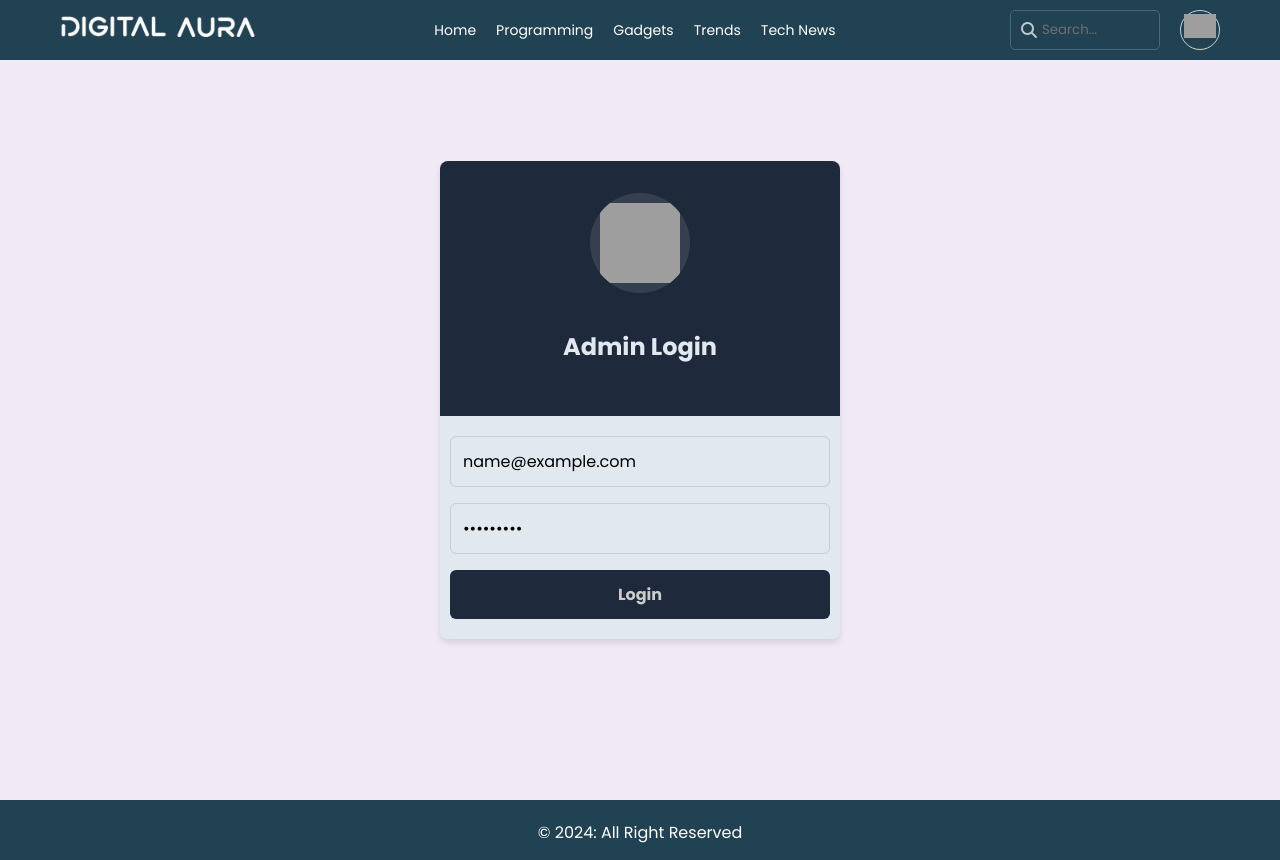
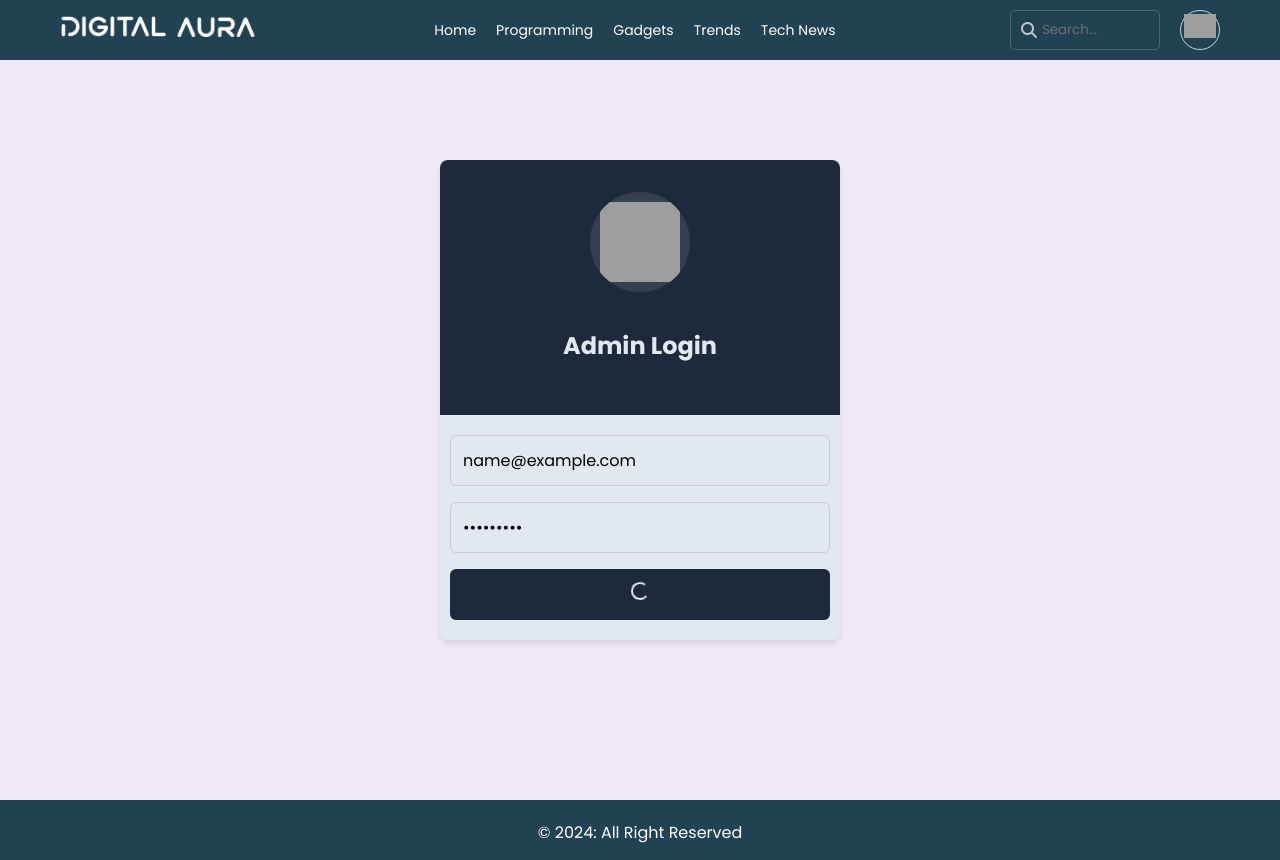
Before and after one commit to Jazab1232/digital-aura, a React (Vite) app: page /login in a window 1280 px wide. Both pictures are taken after typing "name@example.com", "Sample123" into the empty fields and a click on the button "Login". Built offline with nearby package versions, Linux system fonts and the light colour scheme; no server answers; the database is empty; grey boxes are pictures that could not be loaded.

Commit message:
add loader

```diff
--- a/package.json
+++ b/package.json
@@ -14,7 +14,8 @@
     "firebase": "^10.13.1",
     "react": "^18.3.1",
     "react-dom": "^18.3.1",
-    "react-router-dom": "^6.26.2"
+    "react-router-dom": "^6.26.2",
+    "react-spinners": "^0.14.1"
   },
   "devDependencies": {
     "@eslint/js": "^9.9.0",
--- a/src/components/CreateBlog.jsx
+++ b/src/components/CreateBlog.jsx
@@ -6,8 +6,11 @@ import { firestore, storage } from './config/config';
 import { doc, getDoc, setDoc } from 'firebase/firestore';
 import { getDownloadURL, ref, uploadBytesResumable } from 'firebase/storage';
 import { useNavigate, useOutletContext } from 'react-router-dom';
+import ClipLoader from "react-spinners/ClipLoader";
+
 
 export default function App() {
+    const [loading, setLoading] = useState(false);
     const [content, setContent] = useState('');
     const [image, setImage] = useState(null); // Ensure it's initialized as an array
     const [url, setUrl] = useState("");
@@ -39,7 +42,7 @@ export default function App() {
 
     const handleSave = async () => {
         if (!image) return;
-
+        setLoading(true);
         const storageRef = ref(storage, `images/${image.name}`);
         const uploadTask = uploadBytesResumable(storageRef, image);
         uploadTask.on(
@@ -52,6 +55,7 @@ export default function App() {
             },
             (error) => {
                 console.error("Upload error:", error);
+                setLoading(false);
             },
             async () => {
                 const downloadURL = await getDownloadURL(uploadTask.snapshot.ref);
@@ -66,8 +70,8 @@ export default function App() {
                     imageUrl: downloadURL,
                 };
 
-                const updatedBlogData = [...blogData, newBlog]; // Create a new array with the new blog
-                setBlogData(updatedBlogData); // Update the blogData state
+                const updatedBlogData = [...blogData, newBlog];
+                setBlogData(updatedBlogData);
 
                 try {
                     await setDoc(doc(firestore, "blogData", 'blogData'), { blogData: updatedBlogData });
@@ -75,6 +79,8 @@ export default function App() {
                 } catch (error) {
                     console.error('Error saving blog data:', error);
                     alert('Failed to save blog data');
+                } finally {
+                    setLoading(false);
                 }
             }
         );
@@ -153,8 +159,12 @@ export default function App() {
                 onEditorChange={(newContent) => setContent(newContent)}
             />
 
-            <button onClick={handleSave} className='saveBtn'>
-                Save Content
+            <button onClick={handleSave} className='saveBtn' disabled={loading}>
+                {loading ? (
+                    <ClipLoader color="#ffffff" loading={loading} size={20} />
+                ) : (
+                    "Save Content"
+                )}
             </button>
 
             <div style={{ marginTop: '20px' }}>
--- a/src/components/Home.jsx
+++ b/src/components/Home.jsx
@@ -5,6 +5,7 @@ import TrendingCard from './TrendingCard'
 import BlogCard from './BlogCard'
 import ScrollToTop from './ScrollOnTop'
 import { useOutletContext } from 'react-router-dom'
+import BeatLoader from "react-spinners/BeatLoader";
 
 export default function Home() {
   const { blogData, setBlogData } = useOutletContext();
@@ -15,11 +16,12 @@ export default function Home() {
 
   if (blogData.length === 0) {
     return (
-      <div style={{ marginTop: '200px', marginBottom: '200px' }}>
-        <p >Loading...</p>
+      <div style={{ display: 'flex', justifyContent: 'center', alignItems: 'center', height: '100vh' }}>
+        <BeatLoader color="#214252" size={30} />
       </div>
     );
   }
+
   return (
     <div className='home'>
       <div className="mainSection">
--- a/src/components/Login.jsx
+++ b/src/components/Login.jsx
@@ -2,19 +2,23 @@ import React, { useEffect, useState } from "react";
 import '../styles/login.css';
 import { signInWithEmailAndPassword } from "firebase/auth";
 import { auth } from "./config/config";
-import { useAuth } from './auth/AuthContext';  // Use the custom hook
+import { useAuth } from './auth/AuthContext';
 import { useNavigate } from "react-router-dom";
+import ClipLoader from "react-spinners/ClipLoader";
 
 export default function AdminLogin() {
     const [email, setEmail] = useState('');
     const [password, setPassword] = useState('');
     const { setIsAuthenticated, isAuthenticated } = useAuth();
+    const [loading, setLoading] = useState(false);
+
     const navigate = useNavigate();
 
     // The actual login handler
     const handleLogin = async (e) => {
         e.preventDefault(); // Prevent page reload
         try {
+            setLoading(true)
             const userCredential = await signInWithEmailAndPassword(auth, email, password);
             console.log('Login successful:', userCredential); // Add this to see if login succeeds
             setIsAuthenticated(true);
@@ -22,6 +26,8 @@ export default function AdminLogin() {
 
         } catch (error) {
             console.error('Login error:', error); // Log any authentication errors
+        } finally {
+            setLoading(false)
         }
     };
 
@@ -35,7 +41,7 @@ export default function AdminLogin() {
                     <h4 className="adminLoginTitle">Admin Login</h4>
                 </div>
                 <div className="adminLoginBody">
-                    <form className="adminLoginForm" onSubmit={handleLogin}>
+                    <form className="adminLoginForm" >
                         <div>
                             <input
                                 type="email"
@@ -58,7 +64,13 @@ export default function AdminLogin() {
                                 required
                             />
                         </div>
-                        <button type="submit" className="adminLoginButton">Login</button>
+                        <button type="submit" className="adminLoginButton" onClick={handleLogin}>
+                            {loading ? (
+                                <ClipLoader color="#ffffff" loading={loading} size={20} />
+                            ) : (
+                                "Login"
+                            )}
+                        </button>
                     </form>
                 </div>
             </div>
```
Also changed, not shown: 4 other files (tests, documents, lock files or other folders).
